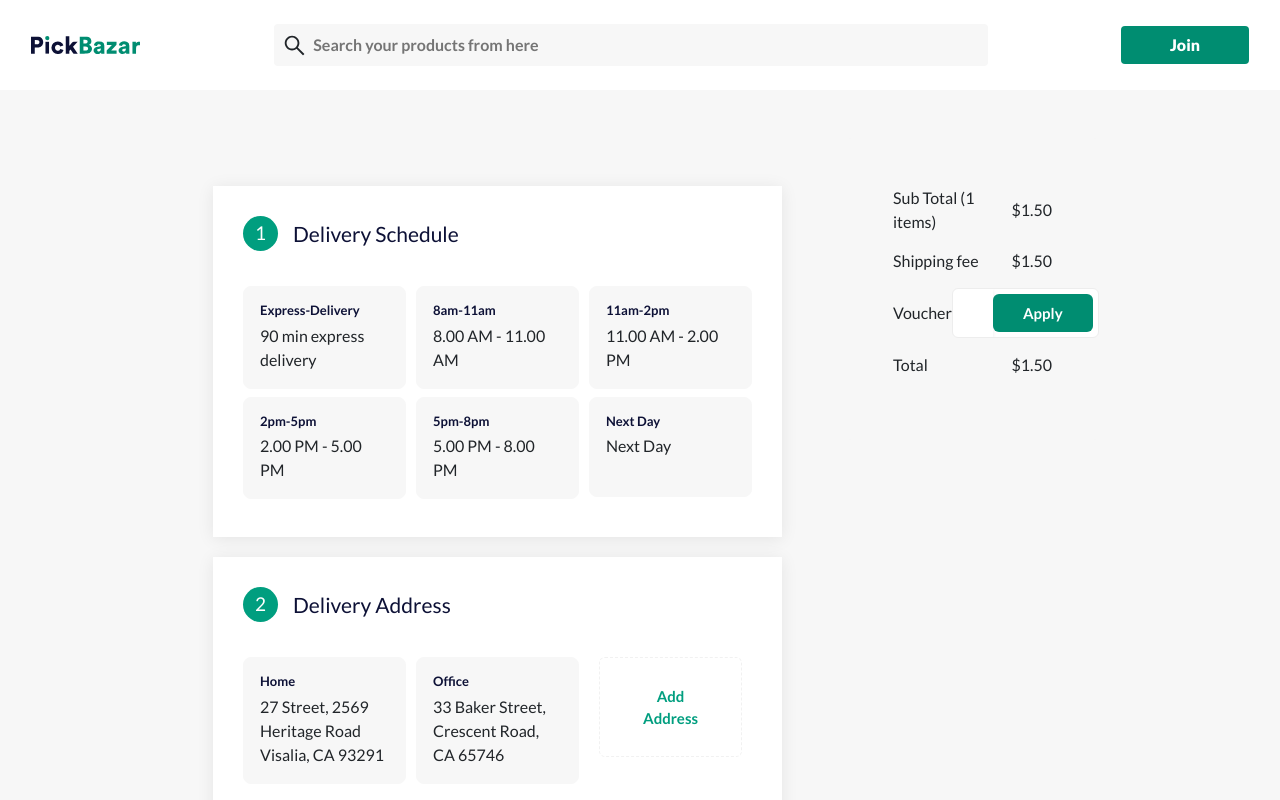
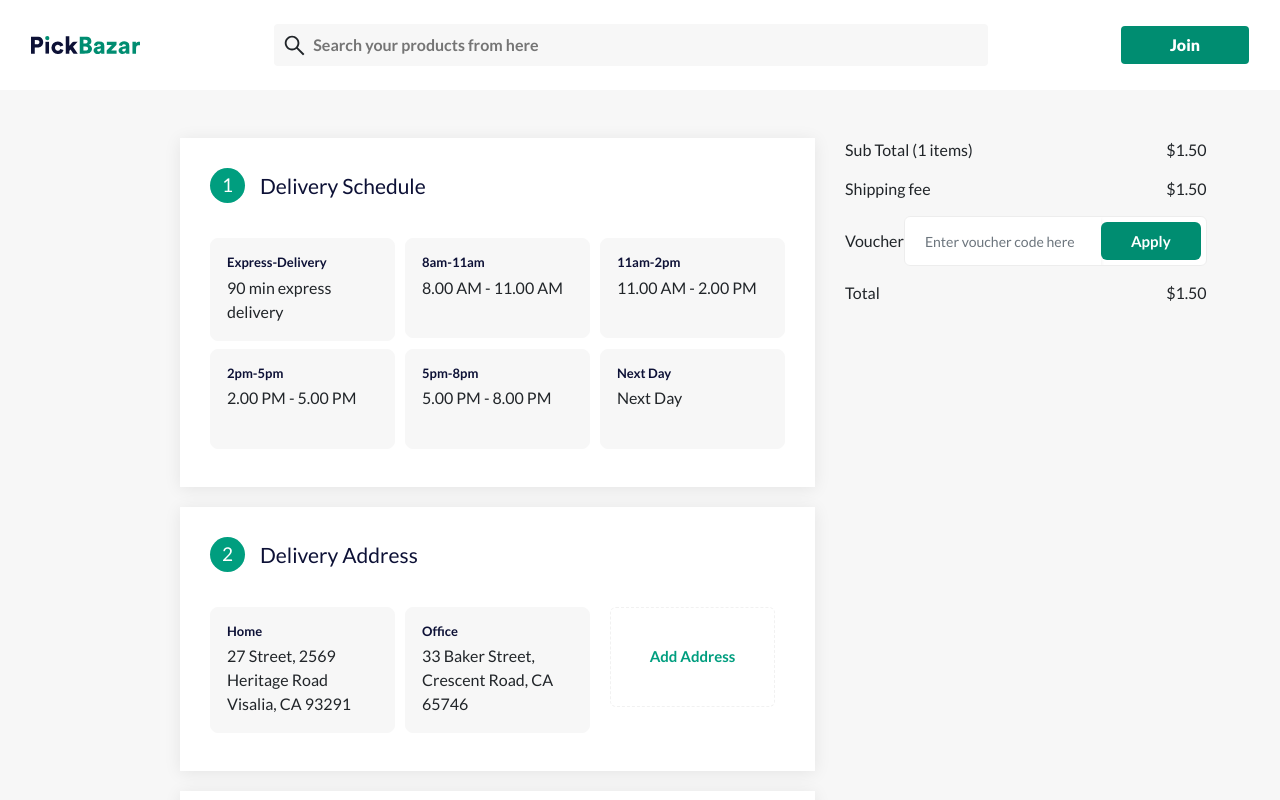
Before and after one commit to asiffmahmudd/pickbazar, a React (Create React App) app: page /checkout in a window 1280 px wide. Shown: the top 800 px of the page. Built offline with nearby package versions, Linux system fonts and the light colour scheme.

Commit message:
checkout modified

```diff
--- a/src/components/Checkout/Checkout.css
+++ b/src/components/Checkout/Checkout.css
@@ -1,8 +1,12 @@
 .order-summary{
-    background-color: rgb(247, 247, 247);
     display: flex;
     flex-direction: column;
     border-radius: 6px;
+}
+
+.order-summary-container{
+
+    position: fixed;
 }
 
 .summary-item{
--- a/src/components/Checkout/Checkout.js
+++ b/src/components/Checkout/Checkout.js
@@ -15,7 +15,7 @@ const Checkout = () => {
             <div className="checkout container">
                 <form onSubmit={handleSubmit(onSubmit)}>
                     <div className="row mt-5 mb-5 justify-content-center">
-                        <div className="col-md-7 p-lg-5 p-md-4 p-sm-4 p-3 checkout-wrapper">
+                        <div className="col-md-7 checkout-wrapper">
 
                             <div className="schedule checkout-section">
                                 <h3 className="section-header">Delivery Schedule</h3>
@@ -159,8 +159,8 @@ const Checkout = () => {
                         </div>
 
 
-                        <div className="col-md-3">
-                            <div className="order-summary p-lg-5 p-md-4 p-sm-4 p-3">
+                        <div className="col-md-3 order-summary">
+                            <div className="order-summary-container">
                                 <div className="sub-total summary-item">
                                     <span>Sub Total (1 items)</span>
                                     <span>$1.50</span>
```
